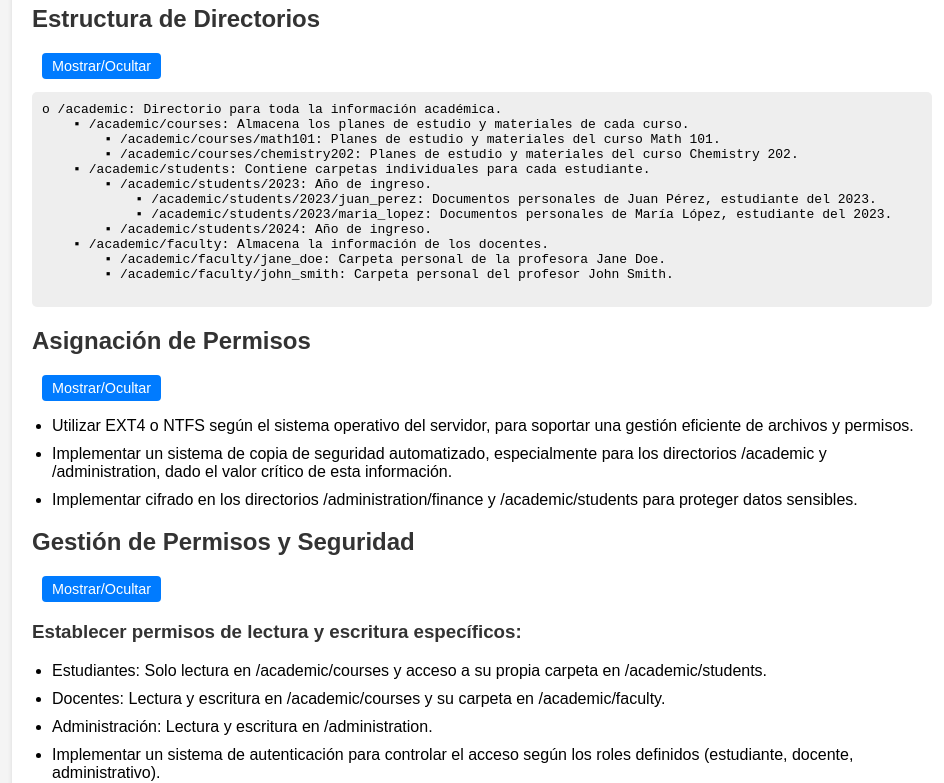
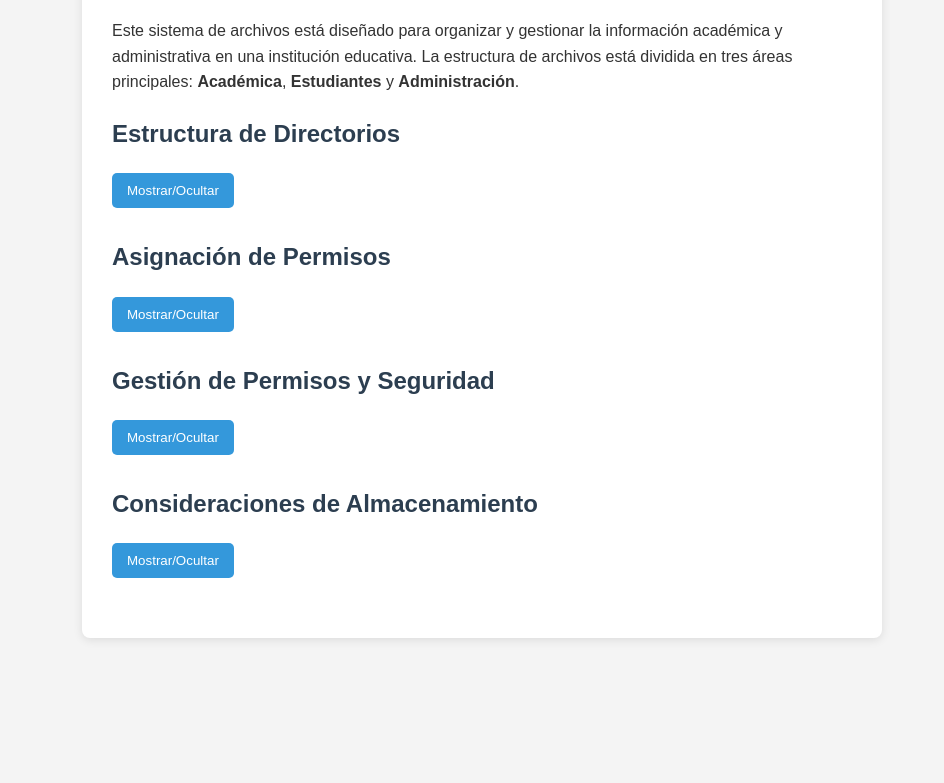
Before and after one commit to Hadres123/instituci-n-educativa, a plain HTML site: page index.html in a window 1280 px wide. Shown: the part 189-972 px from the top of the page, without its empty margins (158-1102 px from the left). After the commit the page ends 847 px from the top, so only its background shows below. Drawn offline with Linux system fonts and the light colour scheme; a script that the page names is missing.

Commit message:
Update index.css

```diff
--- a/index.css
+++ b/index.css
@@ -1,26 +1,59 @@
 body {
-    font-family: Arial, sans-serif;
+    font-family: 'Arial', sans-serif;
+    line-height: 1.6;
+    color: #333;
+    max-width: 800px;
+    margin: 0 auto;
+    padding: 20px;
     background-color: #f4f4f4;
-    margin: 0;
-    padding: 20px;
-}
-
-h1, h2, h3 {
-    color: #333;
 }
 
 .container {
-    max-width: 900px;
-    margin: auto;
     background-color: #fff;
+    padding: 30px;
+    border-radius: 8px;
+    box-shadow: 0 2px 10px rgba(0,0,0,0.1);
+}
+
+h1, h2 {
+    color: #2c3e50;
+}
+
+h1 {
+    border-bottom: 2px solid #3498db;
+    padding-bottom: 10px;
+}
+
+.section {
+    margin-bottom: 30px;
+}
+
+.toggle-btn {
+    background-color: #3498db;
+    color: #fff;
+    border: none;
+    padding: 10px 15px;
+    cursor: pointer;
+    border-radius: 5px;
+    transition: background-color 0.3s;
+}
+
+.toggle-btn:hover {
+    background-color: #2980b9;
+}
+
+.content {
+    display: none;
+    background-color: #ecf0f1;
     padding: 20px;
-    border-radius: 8px;
-    box-shadow: 0 2px 5px rgba(0, 0, 0, 0.1);
+    border-radius: 5px;
+    margin-top: 10px;
 }
 
 pre {
-    background-color: #eee;
-    padding: 10px;
+    background-color: #34495e;
+    color: #ecf0f1;
+    padding: 15px;
     border-radius: 5px;
     overflow-x: auto;
 }
@@ -29,29 +62,6 @@ ul {
     padding-left: 20px;
 }
 
-ul li {
+li {
     margin-bottom: 10px;
 }
-
-.code {
-    background-color: #333;
-    color: #fff;
-    padding: 15px;
-    border-radius: 5px;
-    margin-top: 15px;
-}
-
-button {
-    padding: 5px 10px;
-    margin-left: 10px;
-    cursor: pointer;
-    background-color: #007BFF;
-    color: white;
-    border: none;
-    border-radius: 4px;
-    font-size: 0.9em;
-}
-
-button:hover {
-    background-color: #0056b3;
-}
```
